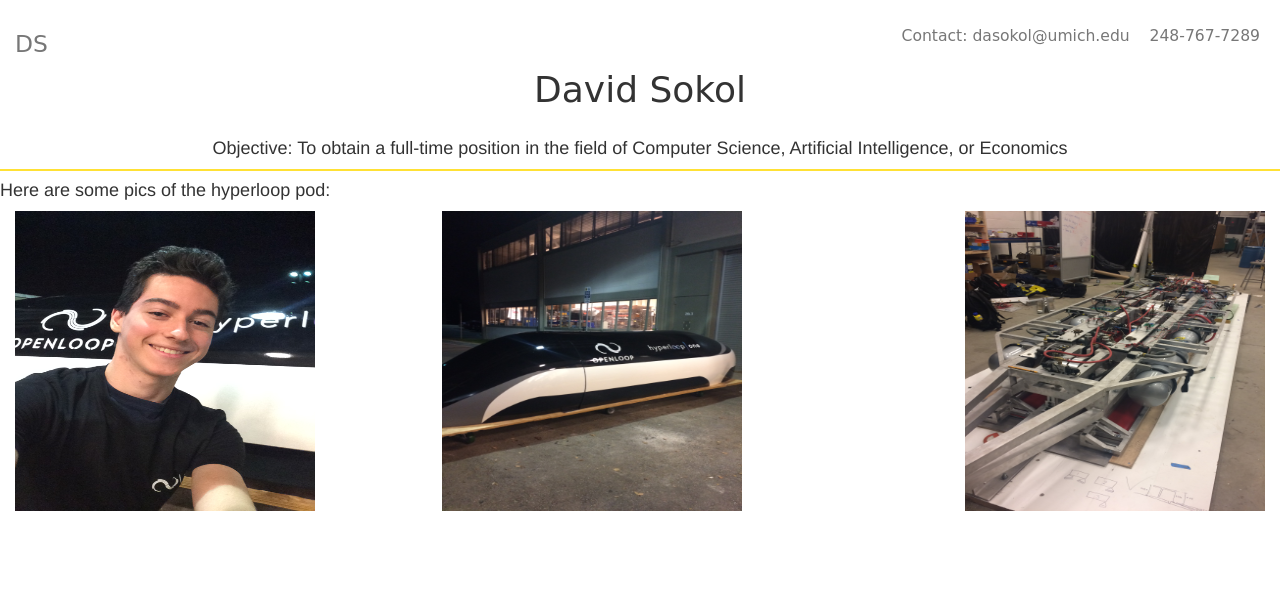
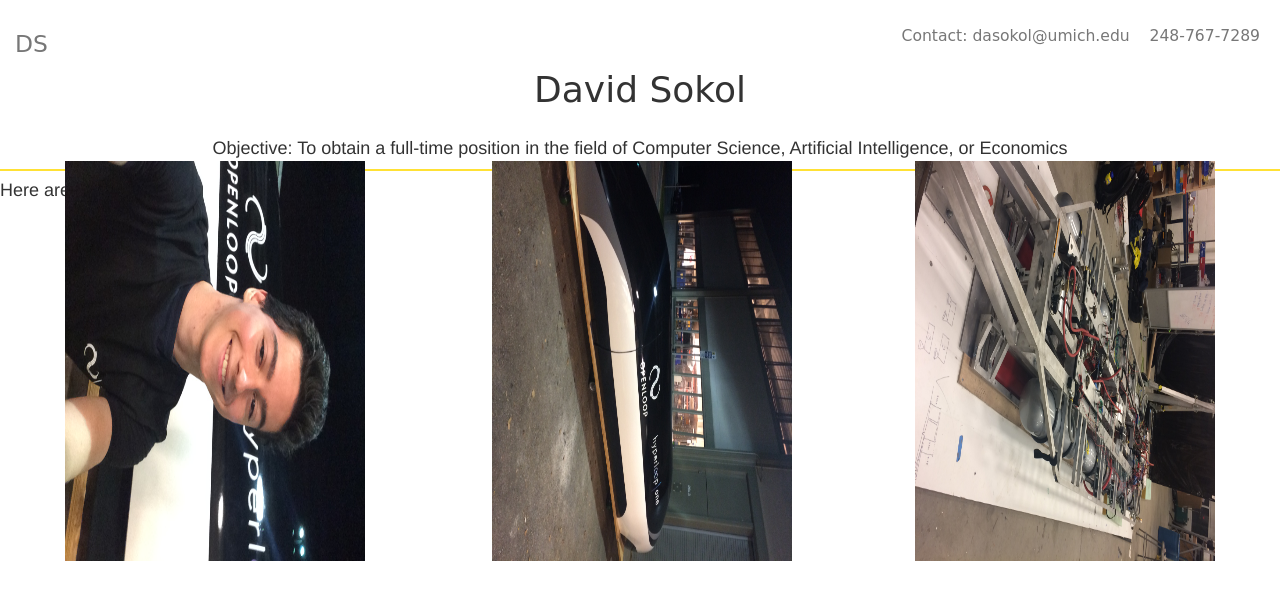
Before and after one commit to dasokol/dasokol, a Flask app: page /openloop in a window 1280 px wide. Shown: the top 600 px of the page. Run offline with Flask 2, Linux system fonts and the light colour scheme; some libraries are stand-ins or nearby versions.

Commit message:
fix images

```diff
--- a/templates/openloop.html
+++ b/templates/openloop.html
@@ -21,13 +21,13 @@
 <div class="container-fluid">
 <div class="row">
 	<div class="col-sm-4 col-box">
-		<img src="/static/david_openloop.jpg" width="300" height="300" align="left">
+		<img class="rotateimg90" src="/static/david_openloop.jpg" height="300" width="400" align="left">
 	</div>
 	<div class="col-sm-4 col-box">
-		<img src="/static/pod.jpg" width="300" height="300" align="center">
+		<img class="rotateimg90" src="/static/pod.jpg" height="300" width="400" align="center">
 	</div>
 	<div class="col-sm-4 col-box">
-		<img src="/static/frame_openloop.jpg" width="300" height="300" align="right">
+		<img class="rotateimg90" src="/static/frame_openloop.jpg" height="300" width="400" align="right">
 	</div>
 </div>
 </div>
```
